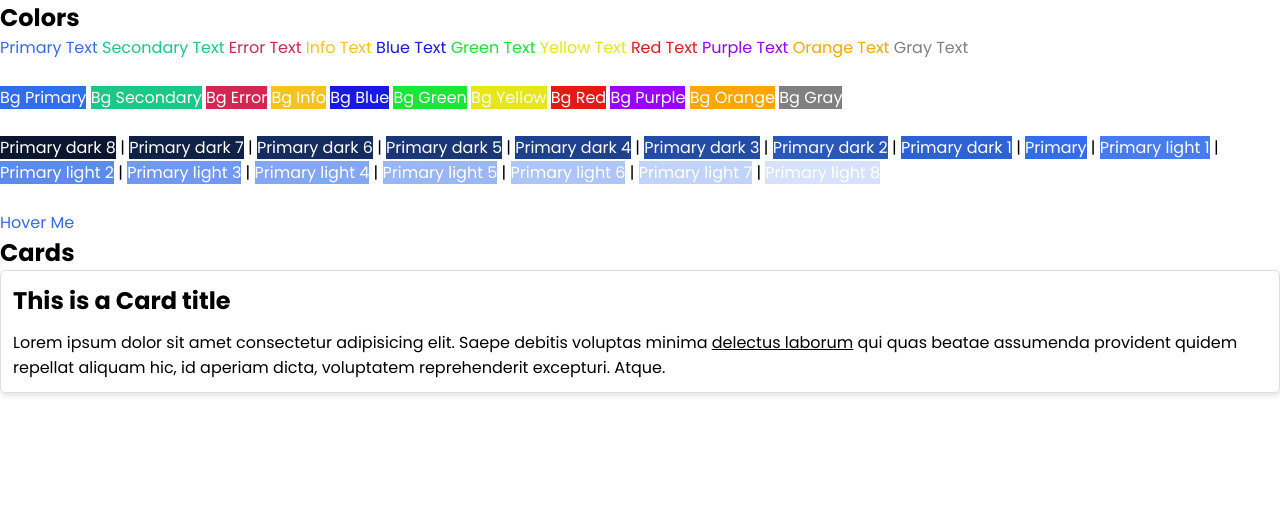
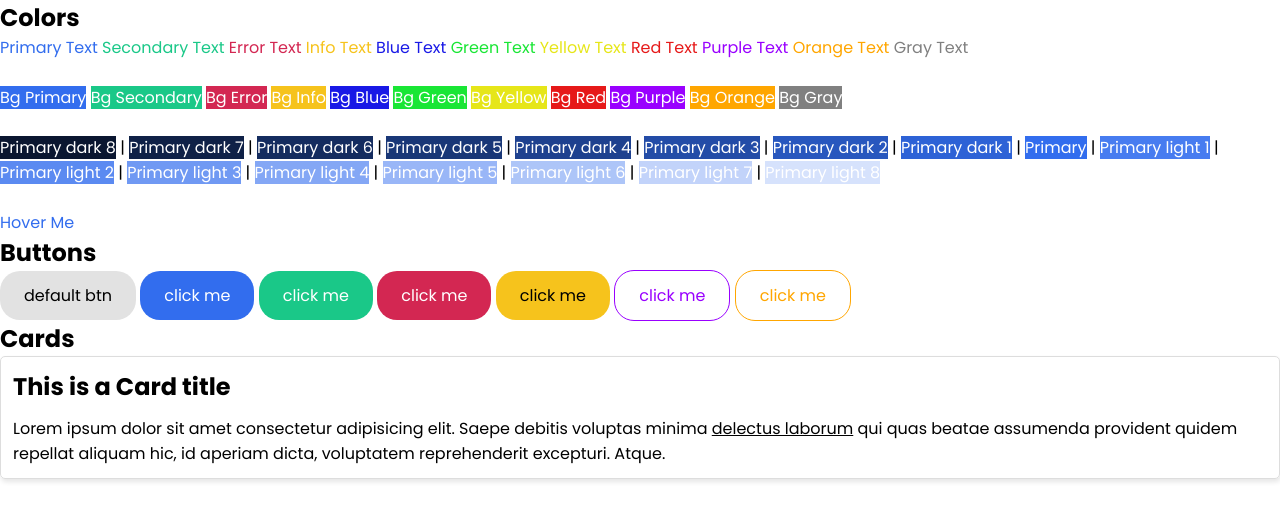
Before and after one commit to we-live-inside-a-dream/sass, a website: page index.html in a window 1280 px wide. Drawn offline with Linux system fonts and the light colour scheme.

Commit message:
feat: button hover and displaying buttons

```diff
--- a/index.html
+++ b/index.html
@@ -62,6 +62,18 @@
     <!-- font sizes -->
 
     <!-- buttons -->
+    <h2>Buttons</h2>
+    <a href="#" class="btn">default btn</a>
+    <a href="#" class="btn-primary text-white">click me</a>
+    <a href="#" class="btn-secondary text-white">click me</a>
+    <a href="#" class="btn-error text-white">click me</a>
+    <a href="#" class="btn-info">click me</a>
+    <a href="#" class="btn-outlined-purple text-purple text-hover-white"
+      >click me</a
+    >
+    <a href="#" class="btn-outlined-orange text-orange text-hover-white"
+      >click me</a
+    >
 
     <!-- cards -->
     <h2>Cards</h2>
--- a/shinobi/components/_button.scss
+++ b/shinobi/components/_button.scss
@@ -18,9 +18,15 @@
     .btn-#{$key} {
         @include btn($val);
         background-color: $val;
+        &:hover {
+            background-color: lighten($val, 5%);
+        }
     }
     .btn-outlined-#{$key} {
         @include btn(#fff);
         border: $base-border-thickness solid $val;
+        &:hover {
+            background-color: $val;
+        }
     }
 }
```
Also changed, not shown: css/index.css.
